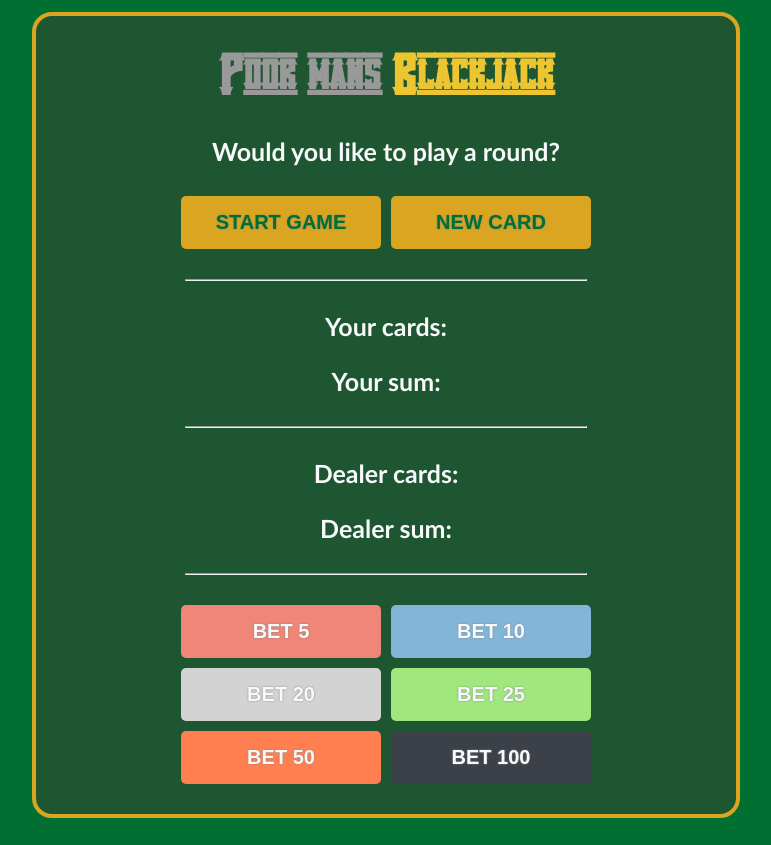
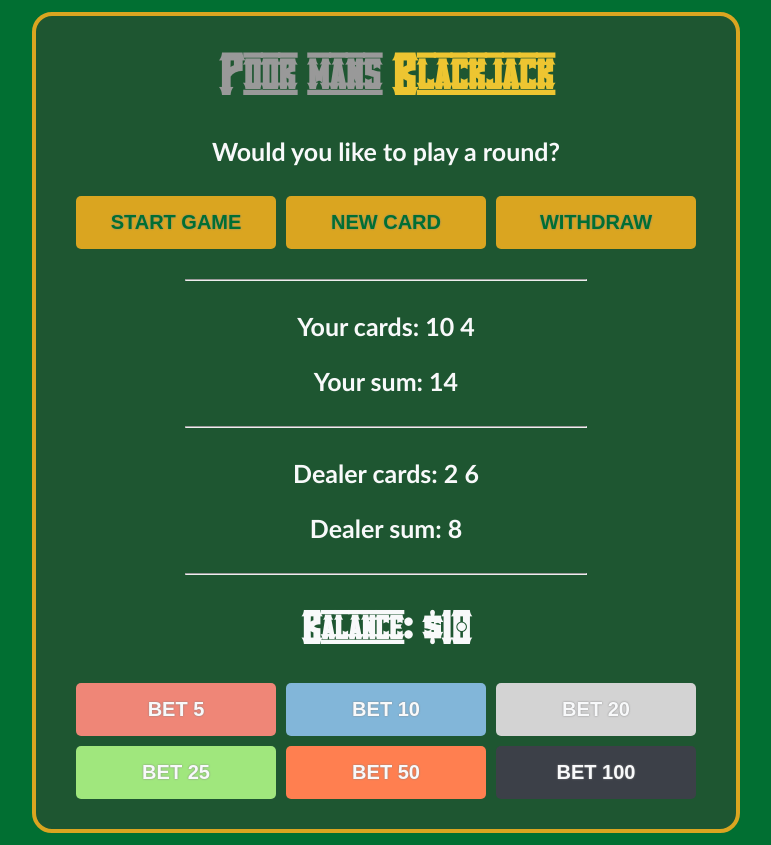
Before and after one commit to ZascuOfficial/Scrimba-Blackjack_App, a plain HTML site: page index.html in a window 1280 px wide. Both pictures are taken after a click on the button "START GAME". Shown: the whole page, without its empty margins (254-1025 px from the left). Drawn offline with Linux system fonts and the light colour scheme.

Commit message:
Change all files to progress finishing the project

```diff
--- a/css/styles.css
+++ b/css/styles.css
@@ -71,7 +71,7 @@ hr { width: 400px; color: #F8F9FA; }
   grid-gap: 10px;
   justify-content: center;
   align-content: center;
-  grid-template-columns: repeat(2, 200px);
+  grid-template-columns: repeat(3, 200px);
 }
 
 #card-section { margin-block: 30px; font-size: 25px; }
--- a/index.html
+++ b/index.html
@@ -28,8 +28,9 @@
       <p id="message-el">Would you like to play a round?</p>
 
       <div class="buttons-box">
-        <button>START GAME</button>
-        <button>NEW CARD</button>
+        <button onclick="startGame()">START GAME</button>
+        <button onclick="newCard()">NEW CARD</button>
+        <button onclick="withdraw()">WITHDRAW</button>
       </div>
 
       <hr>
--- a/js/main.js
+++ b/js/main.js
@@ -0,0 +1,77 @@
+// Regular variables
+
+let balance = 10;
+
+let playerCards = [];
+let dealerCards = [];
+
+let sumOfPlayerCards = 0;
+let sumOfDealerCards = 0;
+
+let hasBlackjack = false;
+let isAlive = false;
+
+// Dom manipulation variables
+
+const messageEl = document.getElementById('message-el');
+
+const playerCardsEl = document.getElementById('player-cards-el');
+const dealerCardsEl = document.getElementById('dealer-cards-el');
+
+const playerSumEl = document.getElementById('player-sum-el');
+const dealerSumEl = document.getElementById('dealer-sum-el');
+
+const balanceEl = document.getElementById('balance-el');
+
+// Functionality
+
+balanceEl.textContent = `Balance: \$${balance}`;
+
+function getRandomCard() {
+  let randomNumber = Math.floor(
+    Math.random() * 13
+  ) + 1;
+
+  if (randomNumber > 10)
+    return 10;
+  if (randomNumber === 1)
+    return 11;
+
+  return randomNumber;
+}
+
+function startGame() {
+  isAlive = true;
+
+  let playerFirstCard = getRandomCard();
+  let playerSecondCard = getRandomCard();
+  playerCards = [
+    playerFirstCard, playerSecondCard
+  ];
+
+  let dealerFirstCard = getRandomCard();
+  let dealerSecondCard = getRandomCard();
+  dealerCards = [
+    dealerFirstCard, dealerSecondCard
+  ];
+
+  sumOfPlayerCards = playerFirstCard + playerSecondCard;
+  sumOfDealerCards = dealerFirstCard + dealerSecondCard;
+
+  renderGame();
+}
+
+function renderGame() {
+  playerCardsEl.textContent = 'Your cards: ';
+  for (let i = 0; i < playerCards.length; i++) {
+    playerCardsEl.textContent += playerCards[i] + ' ';
+  }
+
+  dealerCardsEl.textContent = 'Dealer cards: ';
+  for (let i = 0; i < dealerCards.length; i++) {
+    dealerCardsEl.textContent += dealerCards[i] + ' ';
+  }
+
+  playerSumEl.textContent = `Your sum: ${sumOfPlayerCards}`;
+  dealerSumEl.textContent = `Dealer sum: ${sumOfDealerCards}`;
+}
```
